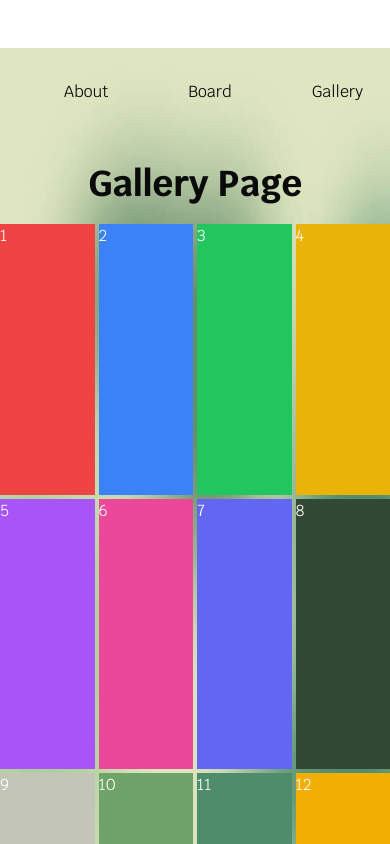
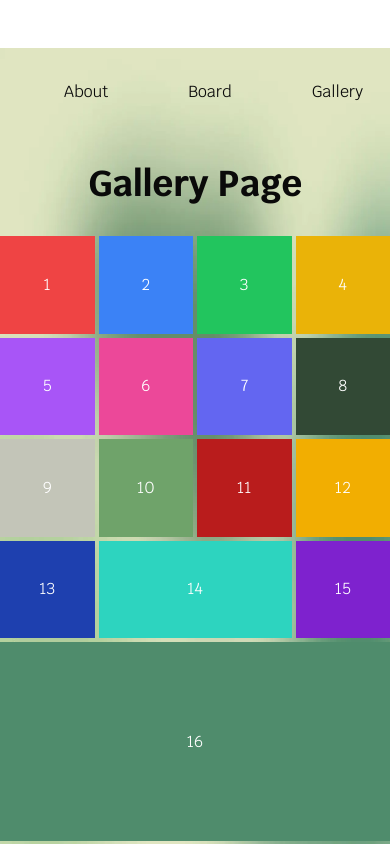
Before and after one commit to acm-ucr/leap-website, a Next.js app: page /gallery in a window 390 px wide. Shown: the top 844 px of the page. Built offline with nearby package versions, Linux system fonts and the light colour scheme.

Commit message:
Made Gallery have different size pictures and Made it Mobile Responsive

```diff
--- a/src/components/gallery/PicturesGrid.tsx
+++ b/src/components/gallery/PicturesGrid.tsx
@@ -5,19 +5,44 @@ import React from "react";
 
 const PicturesGrid = () => {
   return (
-    <div className="grid min-h-screen grid-cols-4 grid-rows-3 gap-1 pb-1 pt-5 text-white">
-      <div className="bg-red-500">1</div>
-      <div className="bg-blue-500">2</div>
-      <div className="bg-green-500">3</div>
-      <div className="bg-yellow-500">4</div>
-      <div className="bg-purple-500">5</div>
-      <div className="bg-pink-500">6</div>
-      <div className="bg-indigo-500">7</div>
-      <div className="bg-leap-dark-green">8</div>
-      <div className="bg-leap-grey">9</div>
-      <div className="bg-leap-light-green">10</div>
-      <div className="bg-leap-mid-green">11</div>
-      <div className="bg-leap-yellow">12</div>
+    <div className="grid min-h-screen grid-cols-4 grid-rows-8 gap-1 pb-1 pt-8 text-white sm:grid-cols-4 md:grid-cols-6 lg:grid-cols-8">
+      <div className="flex items-center justify-center bg-red-500">1</div>
+      <div className="flex items-center justify-center bg-blue-500">2</div>
+      <div className="flex items-center justify-center bg-green-500">3</div>
+      <div className="flex items-center justify-center bg-yellow-500">4</div>
+      <div className="flex items-center justify-center bg-purple-500">5</div>
+      <div className="flex items-center justify-center bg-pink-500">6</div>
+      <div className="flex items-center justify-center bg-indigo-500">7</div>
+      <div className="flex items-center justify-center bg-leap-dark-green">
+        8
+      </div>
+      <div className="flex items-center justify-center bg-leap-grey lg:col-span-2">
+        9
+      </div>
+      <div className="flex items-center justify-center bg-leap-light-green lg:col-span-2">
+        10
+      </div>
+      <div className="flex items-center justify-center bg-red-700 lg:col-span-2">
+        11
+      </div>
+      <div className="flex items-center justify-center bg-leap-yellow lg:col-span-2">
+        12
+      </div>
+      <div className="flex items-center justify-center bg-blue-800 md:col-span-2 lg:col-span-3 lg:row-span-2">
+        13
+      </div>
+      <div className="col-span-2 flex items-center justify-center bg-teal-400 sm:col-span-2 md:col-span-2 lg:col-span-2 lg:row-span-2">
+        14
+      </div>
+      <div className="flex items-center justify-center bg-purple-700 md:col-span-2 lg:col-span-3 lg:row-span-2">
+        15
+      </div>
+      <div className="col-span-4 row-span-2 flex items-center justify-center bg-leap-mid-green md:col-span-3 lg:col-span-4 lg:row-span-3">
+        16
+      </div>
+      <div className="col-span-4 row-span-2 flex items-center justify-center bg-leap-dark-green md:col-span-3 lg:col-span-4 lg:row-span-3">
+        17
+      </div>
     </div>
   );
 };
```
